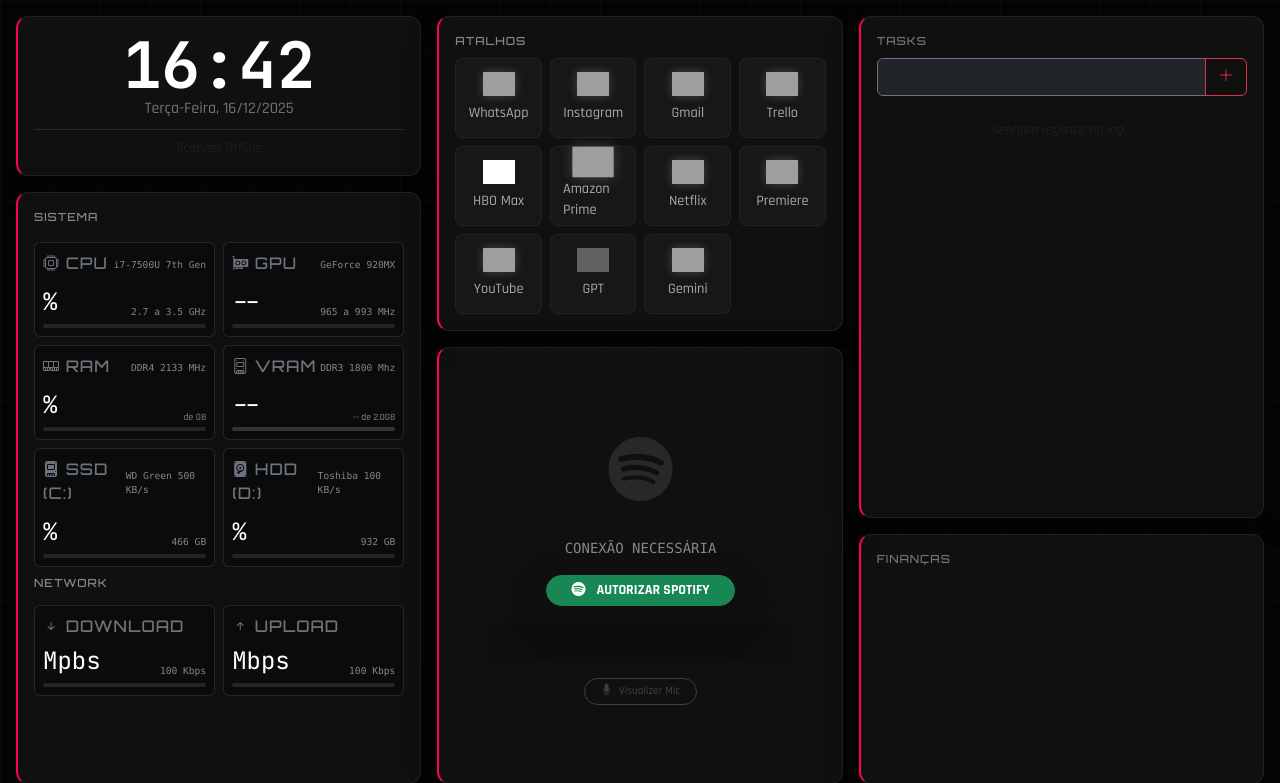
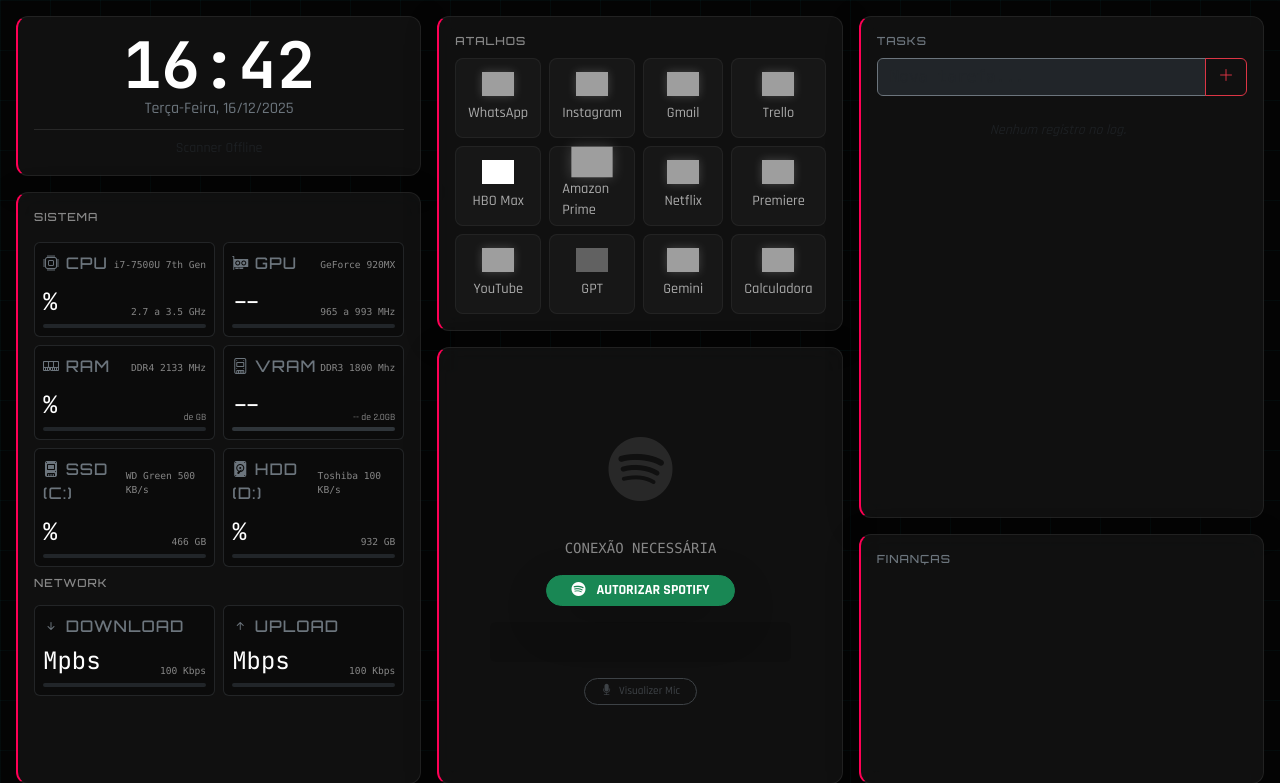
Before and after one commit to pedrofugita/dashboard-pessoal, a Django app: template dashboard/templates/dashboard/home.html in a window 1280 px wide. Shown: the top 783 px of the page. Run offline with Django 5.2, Linux system fonts and the light colour scheme; the template is opened without the code that fills it, so the values that code supplies are empty; some libraries are stand-ins or nearby versions; grey boxes are pictures that could not be loaded.

Commit message:
Implementação: adição do atalho de calculadora

```diff
--- a/dashboard/templates/dashboard/cards.html
+++ b/dashboard/templates/dashboard/cards.html
@@ -225,6 +225,11 @@
                     <span>Gemini</span>
                 </a>
 
+                <a href="ms-calculator:" class="btn-launch">
+                    <img src="https://upload.wikimedia.org/wikipedia/commons/thumb/2/2a/Android_Calculator_Icon.png/192px-Android_Calculator_Icon.png" alt="Calculadora" width="50">
+                    <span>Calculadora</span>
+                </a>
+
 
             </div>
         </div>
--- a/dashboard/templates/dashboard/home.html
+++ b/dashboard/templates/dashboard/home.html
@@ -3,7 +3,7 @@
 <head>
     <meta charset="UTF-8">
     <meta name="viewport" content="width=device-width, initial-scale=1.0">
-    <title>CMD CENTER // SYSTEM OVERRIDE</title>
+    <title>Dashboard de Pedro</title>
 
     <link href="https://cdn.jsdelivr.net/npm/bootstrap@5.3.0/dist/css/bootstrap.min.css" rel="stylesheet">
     <link rel="stylesheet" href="https://cdn.jsdelivr.net/npm/bootstrap-icons@1.11.3/font/bootstrap-icons.min.css">
```
Also changed, not shown: README.md, 1 other file.
